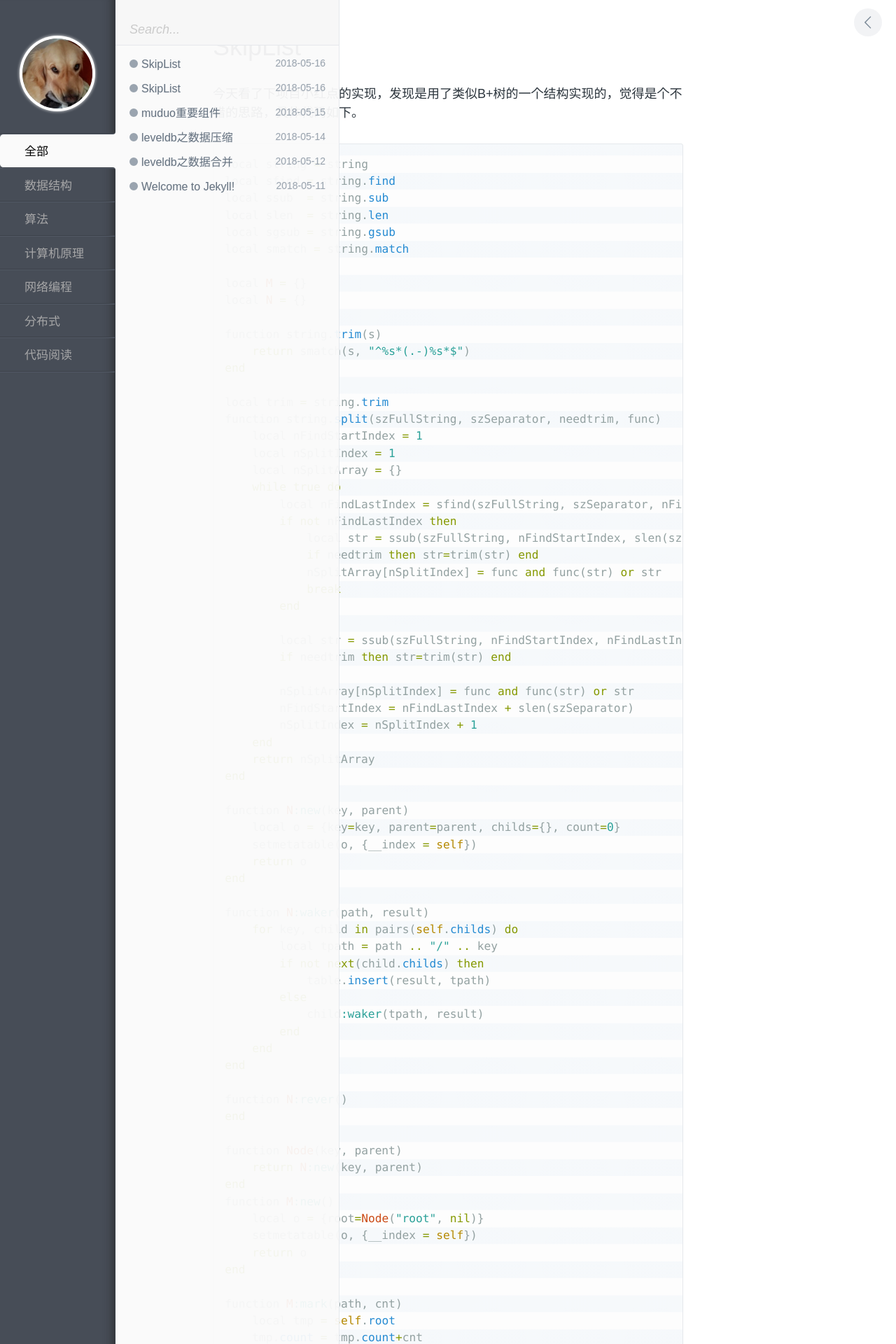
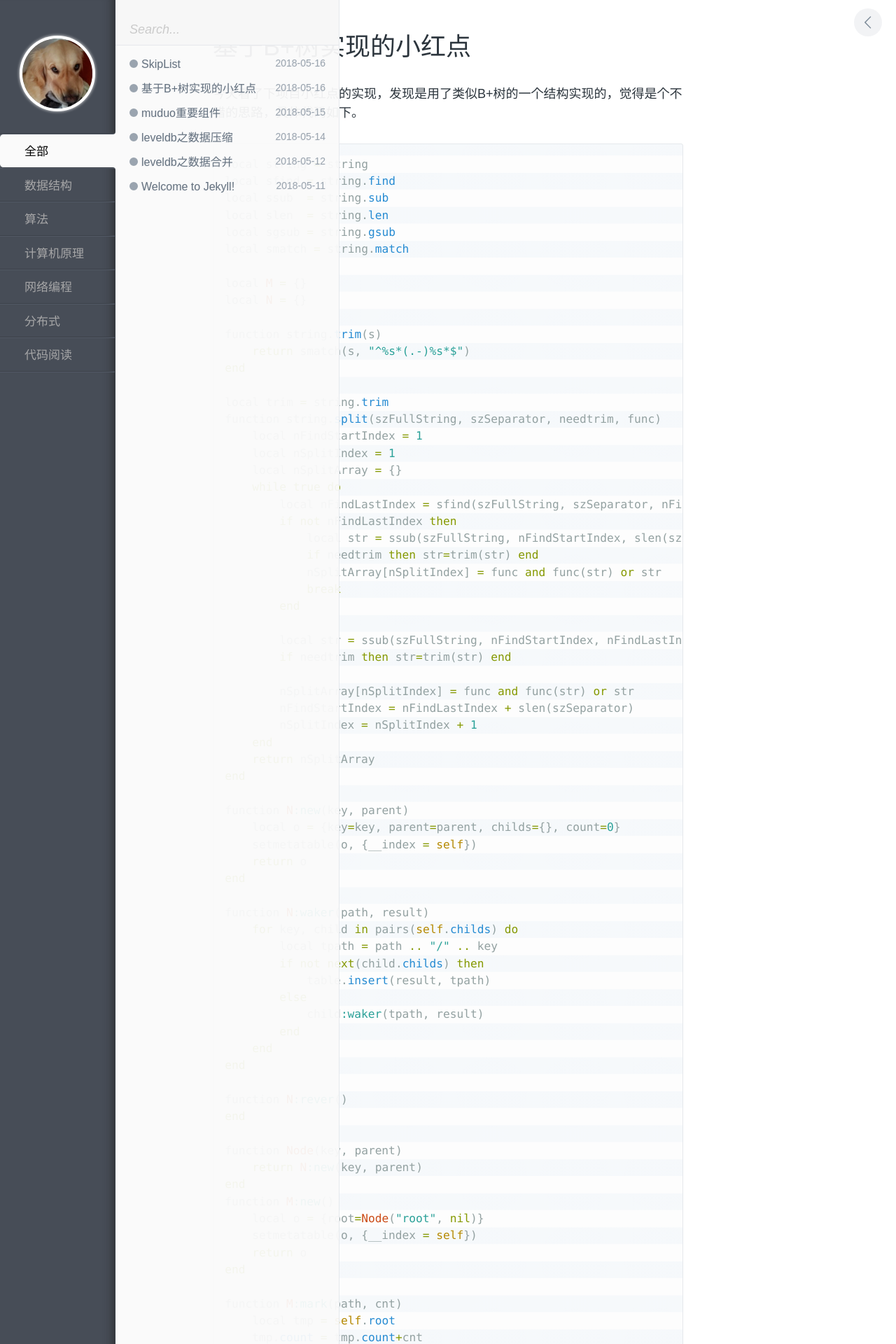
Before and after one commit to LZhuY/lzhuy.github.com, a Jekyll site: the page built from _posts/2018-05-16-redspoint.markdown, in a window 1280 px wide. Shown: the top 1920 px of the page at 70% size. Built offline with Jekyll 4.4.1, drawn with Linux system fonts in a browser that asks for light colours; comment, search, counter and statistics services are not loaded.

Commit message:
基于B+树实现的小红点
基于B+树实现的小红点

```diff
--- a/_posts/2018-05-16-redspoint.markdown
+++ b/_posts/2018-05-16-redspoint.markdown
@@ -1,6 +1,6 @@
 ---
 layout: post
-title:  "SkipList"
+title:  "基于B+树实现的小红点"
 date:   2018-05-16 22:21:49
 categories: codereader
 tags: codereader
```
